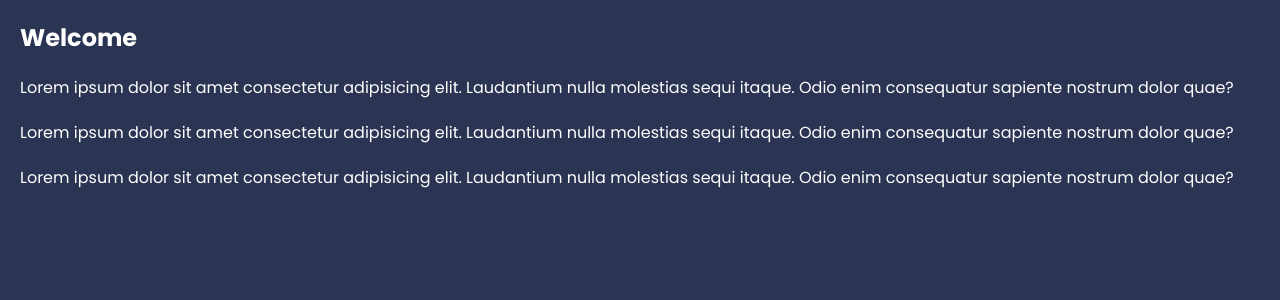
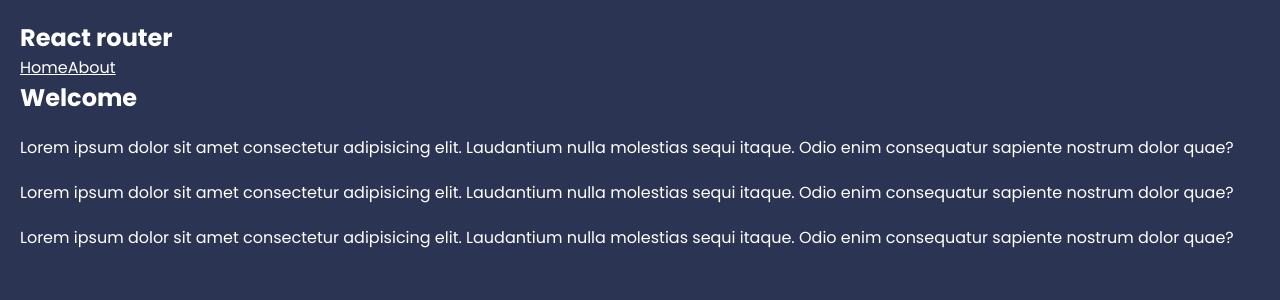
Before and after one commit to kachamachkov/React-Router, a React (Vite) app: page / in a window 1280 px wide. Shown: the top 300 px of the page. Built offline with nearby package versions, Linux system fonts and the light colour scheme.

Commit message:
Add dynamic link render, no reload

```diff
--- a/src/App.jsx
+++ b/src/App.jsx
@@ -1,4 +1,4 @@
-import { BrowserRouter, Routes, Route, Link } from 'react-router-dom';
+import { BrowserRouter, Routes, Route, Link, NavLink } from 'react-router-dom';
 
 // pages
 import Home from './pages/Home';
@@ -8,9 +8,17 @@
 
 	return (
 		<BrowserRouter>
+			<header>
+				<nav>
+					<h1>React router</h1>
+					<Link to='/'>Home</Link>
+					<NavLink to='about'>About</NavLink>
+				</nav>
+			</header>
 			<main>
 				<Routes>
-					<Route path='/' element={<Home />} />
+					{/* <Route path='/' element={<Home />} /> */}
+					<Route index element={<Home />} />
 					<Route path='/about' element={<About />} />
 
 				</Routes>
```
